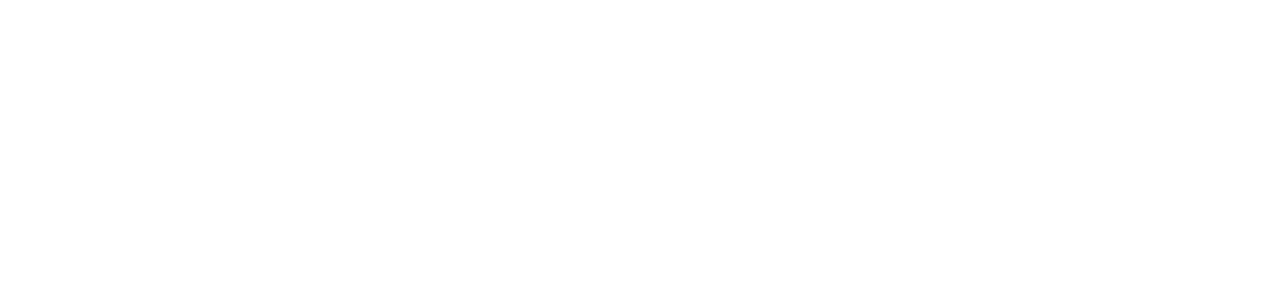
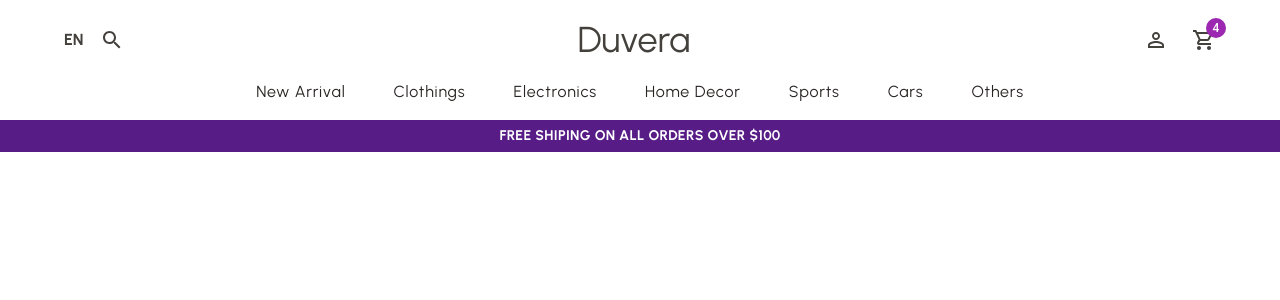
Before and after one commit to MRshahed/MERN-E-Commerce, a React (Create React App) app: page /products in a window 1280 px wide. Before the commit this address had no page. Shown: the top 300 px of the page. Built offline with nearby package versions, Linux system fonts and the light colour scheme.

Commit message:
added products

```diff
--- a/src/App.js
+++ b/src/App.js
@@ -2,12 +2,14 @@
 import React from "react";
 import { BrowserRouter, Route, Routes } from "react-router-dom";
 import Home from "./component/pages/Home";
+import ProductList from "./component/pages/ProductList";
 
 function App() {
   return (
     <BrowserRouter>
       <Routes>
         <Route path="/" element={<Home />} />
+        <Route path="products" element={<ProductList />} />
       </Routes>
     </BrowserRouter>
   );
--- /dev/null
+++ b/src/component/pages/ProductList.jsx
@@ -0,0 +1,14 @@
+import React from "react";
+import Navbar from "../navbar/Navbar";
+import Announcement from "../container/Announcement";
+
+const ProductList = () => {
+  return (
+    <div>
+      <Navbar />
+      <Announcement />
+    </div>
+  );
+};
+
+export default ProductList;
```
